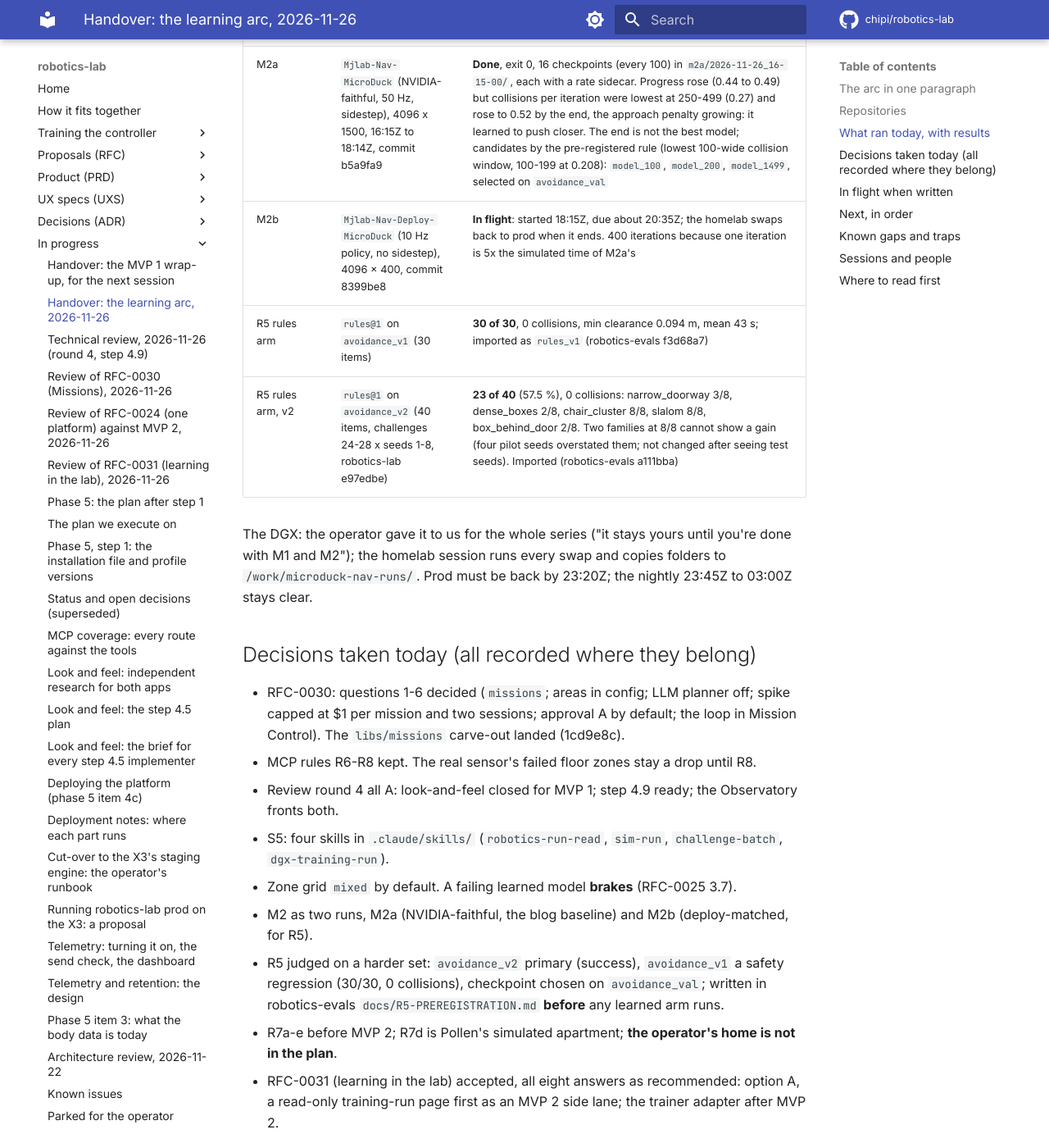
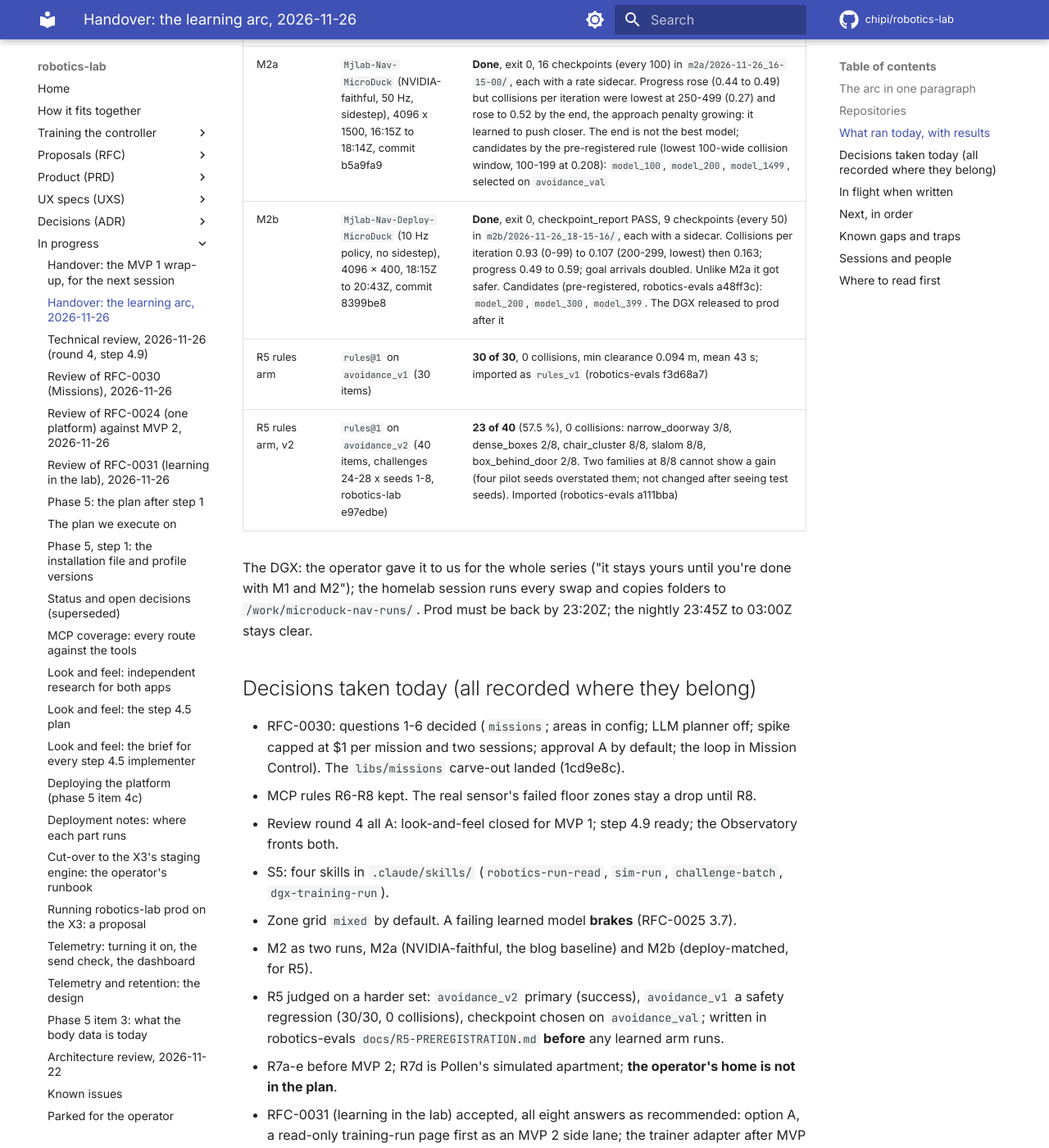
Before and after one commit to chipi/robotics-lab, an MkDocs documentation site: the page built from docs/wip/HANDOVER-TRAINING-2026-11-26.md, in a window 1280 px wide and 1400 px high, scrolled down 1432 px. Shown: the whole window at 82% size. Built offline with MkDocs 1.6.1 and Material for MkDocs 9.7.7, drawn with Linux system fonts in a browser that asks for light colours; comment, search, counter and statistics services are not loaded; some of the changed text lies outside the part shown.

Commit message:
docs(wip): the learning-arc handover with M2b's result (done, safer over training; candidates 200, 300, 399) and the DGX released
Co-Authored-By: Claude Opus 5.5 <noreply@anthropic.com>
Claude-Session: https://claude.ai/code/session_014cvkLACeLchr5ni8n9hCia

```diff
--- a/docs/wip/HANDOVER-TRAINING-2026-11-26.md
+++ b/docs/wip/HANDOVER-TRAINING-2026-11-26.md
@@ -31,7 +31,7 @@ MVP 2 (the operator's decision).
 | Smoke | OneWall, 64 x 20 | First try failed: mjviser 0.0.17 pulled mujoco-core 4.0.1, which overwrote mujoco 3.10.0 (fixed b5a9fa9). Second: passed, 0.64 s/iteration |
 | M1 | OneWall, 4096 x 200, 15:55Z | **Passed**: progress 0.20 to 0.35, collisions 0.74 to 0.16, replay 13 of 16 stopped before the wall (81 %), 4.76 s/iteration. Folder `m1/2026-11-26_15-55-36/` |
 | M2a | `Mjlab-Nav-MicroDuck` (NVIDIA-faithful, 50 Hz, sidestep), 4096 x 1500, 16:15Z to 18:14Z, commit b5a9fa9 | **Done**, exit 0, 16 checkpoints (every 100) in `m2a/2026-11-26_16-15-00/`, each with a rate sidecar. Progress rose (0.44 to 0.49) but collisions per iteration were lowest at 250-499 (0.27) and rose to 0.52 by the end, the approach penalty growing: it learned to push closer. The end is not the best model; candidates by the pre-registered rule (lowest 100-wide collision window, 100-199 at 0.208): `model_100`, `model_200`, `model_1499`, selected on `avoidance_val` |
-| M2b | `Mjlab-Nav-Deploy-MicroDuck` (10 Hz policy, no sidestep), 4096 x 400, commit 8399be8 | **In flight**: started 18:15Z, due about 20:35Z; the homelab swaps back to prod when it ends. 400 iterations because one iteration is 5x the simulated time of M2a's |
+| M2b | `Mjlab-Nav-Deploy-MicroDuck` (10 Hz policy, no sidestep), 4096 x 400, 18:15Z to 20:43Z, commit 8399be8 | **Done**, exit 0, checkpoint_report PASS, 9 checkpoints (every 50) in `m2b/2026-11-26_18-15-16/`, each with a sidecar. Collisions per iteration 0.93 (0-99) to 0.107 (200-299, lowest) then 0.163; progress 0.49 to 0.59; goal arrivals doubled. Unlike M2a it got safer. Candidates (pre-registered, robotics-evals a48ff3c): `model_200`, `model_300`, `model_399`. The DGX released to prod after it |
 | R5 rules arm | `rules@1` on `avoidance_v1` (30 items) | **30 of 30**, 0 collisions, min clearance 0.094 m, mean 43 s; imported as `rules_v1` (robotics-evals f3d68a7) |
 | R5 rules arm, v2 | `rules@1` on `avoidance_v2` (40 items, challenges 24-28 x seeds 1-8, robotics-lab e97edbe) | **23 of 40** (57.5 %), 0 collisions: narrow_doorway 3/8, dense_boxes 2/8, chair_cluster 8/8, slalom 8/8, box_behind_door 2/8. Two families at 8/8 cannot show a gain (four pilot seeds overstated them; not changed after seeing test seeds). Imported (robotics-evals a111bba) |
 
@@ -60,10 +60,9 @@ Prod must be back by 23:20Z; the nightly 23:45Z to 03:00Z stays clear.
 
 ## In flight when written
 
-- M2b on the DGX (above).
 - R5 M2a arm: an agent runs the three candidates on `avoidance_val` (33 items), writes the
   selection into the pre-registration, then the selected checkpoint on v2 and v1, imports `m2a`
-  and runs `comparison-show`. Holm across arms waits for M2b.
+  and runs `comparison-show`. Then the same for M2b (candidates 200, 300, 399), and Holm across both arms.
 - CI on main was red from 54defc1 to 3a22670 (`test_settings_page` waited for exactly four
   Modules rows; the local-controller slot made five). Fixed in 26097d2.
 
```
